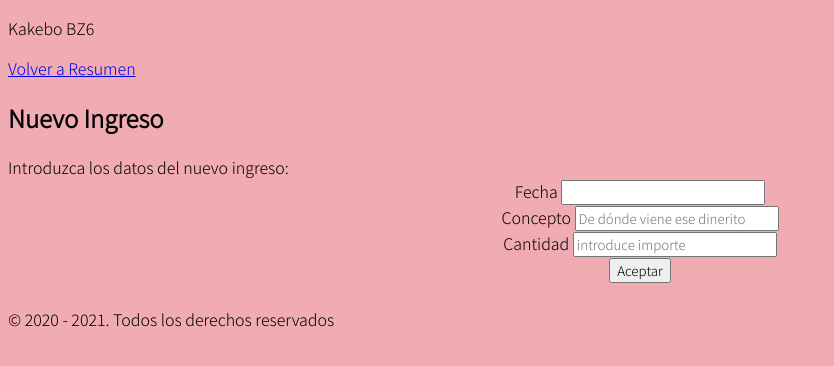
After one commit to martamdf/flask_movements, a Flask app: page /creaalta in a window 1280 px wide. The commit adds this page. Shown: the top 366 px of the page, without its empty margins (0-834 px from the left). Run offline with Flask 2, Linux system fonts and the light colour scheme; parts of the project's set-up code (start-up, migrations or seed data) failed here and were passed over.

Commit message:
movimientos sin formato

```diff
--- /dev/null
+++ b/config_template.py
@@ -0,0 +1 @@
+SECRET_KEY="Aqui la clave para el CSRF"
--- a/movements/__init__.py
+++ b/movements/__init__.py
@@ -2,5 +2,6 @@ from flask import Flask
 
 app = Flask(__name__) #instance_relative_config=True) #se le añade el instance__ para decirle que la configuración de la aplicación flask no se va a hacer directmente en el código, sino desde un fichero externo
 #app.config.from_object('config')#esto es el fichero externo donde está esa configuración (creamos el fichero config.py) aquí te carga todas las variables del fichero config
+app.config.from_object('config')
 
 from movements import views #esto es para que coja el enrutamiento que está en el archivo views.py
--- /dev/null
+++ b/movements/forms.py
@@ -0,0 +1,9 @@
+from flask_wtf import FlaskForm
+from wtforms import IntegerField, DateField, StringField, FloatField, SubmitField
+from wtforms.validators import DataRequired, Length
+
+class MovementForm(FlaskForm): #hereda de FlaskForm
+    fecha = DateField('Fecha', validators=[DataRequired()])
+    concepto = StringField('Concepto', validators=[DataRequired(), Length(min=10, message="Debe de tener al menos 10 caracteres")])
+    cantidad = FloatField('Cantidad', validators=[DataRequired()])
+    submit = SubmitField('Aceptar')
--- /dev/null
+++ b/movements/static/css/styles.css
@@ -0,0 +1,14 @@
+@import url('https://fonts.googleapis.com/css2?family=Amatic+SC:wght@400;700&family=Noto+Sans+SC:wght@100;300&display=swap');
+
+* {
+    font-family: 'Noto Sans SC', sans-serif;
+}
+
+.cuerpo {
+    background-color:rgb(241, 171, 179);
+    color:black;
+}
+
+.field{
+    text-align: center;
+    }
--- /dev/null
+++ b/movements/templates/alta.html
@@ -0,0 +1,38 @@
+{%extends 'base.html'%}
+
+{%block title%} Nuevo Registro {%endblock%}
+
+{%block content%}
+<a href="/">Volver a Resumen</a>
+<h1>Nuevo Ingreso</h1>
+Introduzca los datos del nuevo ingreso:
+<br/>
+<form action="creaalta", method="POST">
+    {{ form.hidden_tag() }}
+    <div class="field">
+        {{ form.fecha.label }}
+        {{ form.fecha (type=date)}}
+    </div>
+    <div class="field">
+        {{ form.concepto.label }}
+        {{ form.concepto (placeholder='De dónde viene ese dinerito')}}
+        {% if form.concepto.errors %}
+            {% for msg in form.concepto.errors %}
+            <p class='err-msg'>
+                {{ msg }}
+            </p>
+            {% endfor %}
+        {% endif %}
+    </div>
+    <div class="field">
+        {{ form.cantidad.label }}
+        {{ form.cantidad (placeholder='introduce importe')}}
+    </div>
+    <div class="field">
+        {{ form.submit }}
+    </div>
+</form>
+
+<br/>
+
+{% endblock%}
--- a/movements/templates/base.html
+++ b/movements/templates/base.html
@@ -3,16 +3,13 @@
     <head>
         <meta charset="UTF-8">
         <meta name="viewport" content="width=device-width, initial-scale=1.0">
-        <title>Movimientos - {%block title%}{%endblock%}</title>
-        <style>
-            header{
-                color: blue;
-                }
-        </style>
+        <title>Mi Kakebo - {%block title%}{%endblock%}</title>
+        <link rel="shortcut icon" href="{{ url_for('static', filename='favicon.png') }}">
+        <link rel="stylesheet" href="/static/css/styles.css">
     </head>
-    <body>
+    <body class="cuerpo">
         <header>
-            <p>Boot Z 6 - Cash</p>
+            <p>Kakebo BZ6</p>
         </header>
 
         <section>
--- a/movements/views.py
+++ b/movements/views.py
@@ -1,9 +1,85 @@
 #en views
 from movements import app #instancia creada en el init
-from flask import render_template #trabaja con jinjer
+from flask import render_template, request, url_for, redirect #trabaja con jinja
+from movements.forms import MovementForm #importa la clase del formulario que hemos creado
+import csv
+from flask import request
+import sqlite3
+
+#DBfile = app.config['DBfile']
+DBfile = 'movements/data/basededatos.db'
+
+def consulta (query, params=()):
+    conn = sqlite3.connect(DBfile)
+    c = conn.cursor()
+
+    c.execute(query, params)
+    conn.commit()
+
+    filas = c.fetchall()
+    conn.close()
+
+    if len(filas) == 0:
+        return filas
+
+    columnNames = []
+    for columnName in c.description:
+        columnNames.append(columnName[0])
+
+    listaDeDiccionarios = []
+
+    for fila in filas:
+        d={}
+        for ix, columnName in enumerate(columnNames):
+            d[columnName]= fila[ix]
+        listaDeDiccionarios.append(d)
+
+    #conn.commit() #para que se guarden los datos si no, se ejecutaría un rollback automáticamente
+
+    return listaDeDiccionarios
 
 
 
 @app.route('/') #aplicamos el decorador
-def listaMovimientos():
-    return render_template('movementsList.html', miTexto='Ya veremos') #'Tengo que devolver una lista de movimientos' miTexto viene de el html, podría meterse una función
+def listaIngresos():
+    ingresos = consulta('SELECT id ,fecha, concepto, cantidad FROM movimientos;')
+    total=0
+    for ingreso in ingresos:
+        total += float(ingreso['cantidad'])
+    return render_template('movementsList.html', ingresos=ingresos, total=total) #'Tengo que devolver una lista de movimientos' miTexto viene de el html, podría meterse una función
+
+@app.route('/creaalta', methods=["GET", "POST"]) #aplicamos el decorador
+def nuevoIngreso():
+    form = MovementForm()
+
+    if request.method == "POST":
+        print(form.validate())
+        if form.validate():
+            consulta('INSERT INTO movimientos (fecha, concepto, cantidad) VALUES ( ?, ?, ?);',
+                    (
+                    form.fecha.data,
+                    form.concepto.data,
+                    form.cantidad.data
+                    )
+                ) #entre paréntesis le metemos la consulta
+            return redirect(url_for('listaIngresos')) #te devuelve a la página principal
+        else:
+            return render_template("alta.html", form=form)
+
+    return render_template("alta.html", form=form)
+
+@app.route('/modifica/<id>', methods=["GET", "POST"]) #aplicamos el decorador
+def modificaIngreso(id):
+    if request.method == "POST":
+        consulta('UPDATE movimientos SET fecha = ?, concepto = ?, cantidad = ? WHERE id = ?;',
+                (
+                request.form.get('fecha'),
+                request.form.get('concepto'),
+                float(request.form.get('cantidad')),
+                request.form.get('id')
+                )
+            )
+        return redirect(url_for('listaIngresos'))
+    else:
+        ingreso = consulta("SELECT id ,fecha, concepto, cantidad FROM movimientos WHERE id = ?;",(id,)) #entre paréntesis le metemos la consulta
+        return render_template("modifica.html", ingreso=ingreso[0])
--- a/requirements.txt
+++ b/requirements.txt
@@ -1,6 +1,9 @@
+click==7.1.2
 Flask==1.1.2
+Flask-WTF==0.14.3
 itsdangerous==1.1.0
 Jinja2==2.11.2
 MarkupSafe==1.1.1
+python-dotenv==0.15.0
 Werkzeug==1.0.1
-click==7.1.2
+WTForms==2.3.3
```
Also changed, not shown: movements/templates/modifica.html (added, +30 -0 lines), movements/templates/movementsList.html (+40 -3 lines), movements/static/easy.png (added), movements/static/favicon.png (added), 1 other file.
